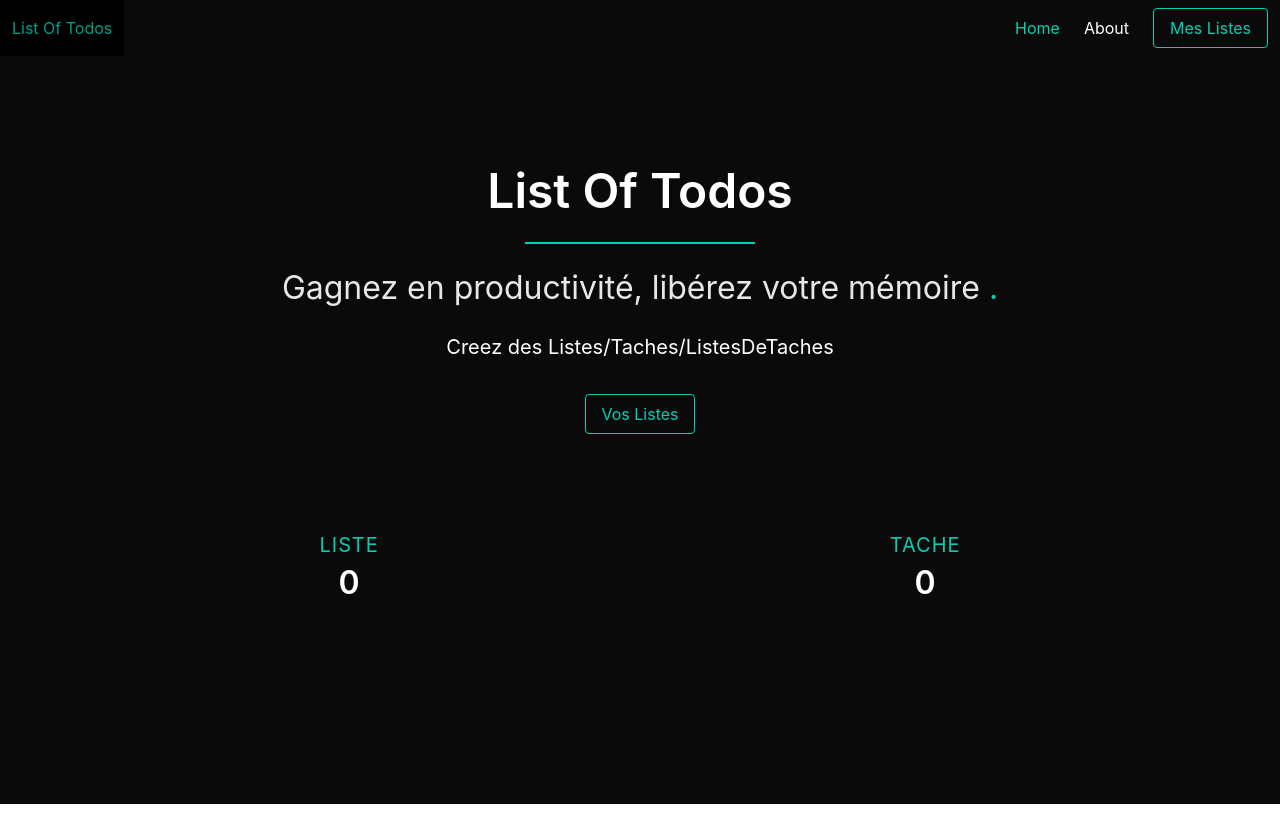
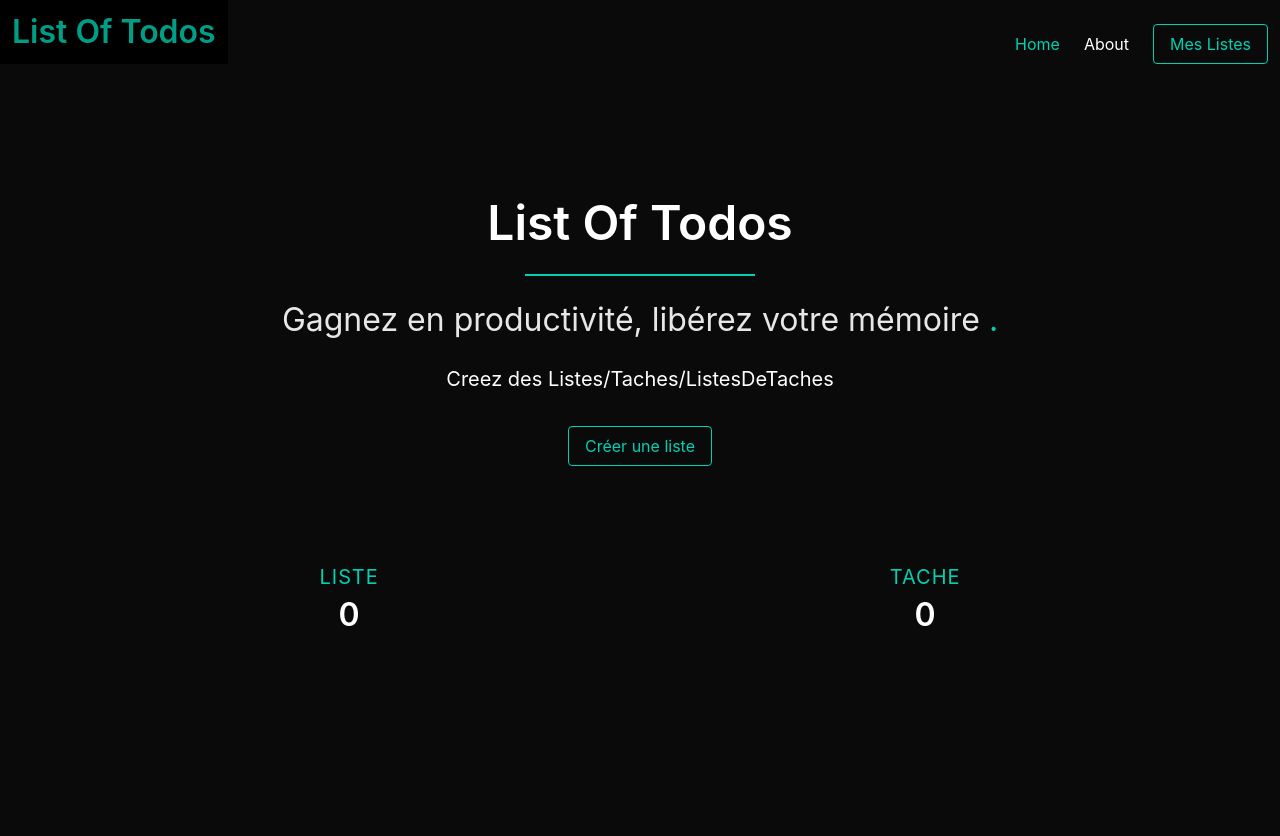
Before and after one commit to SamyC-Dev/Lists-Of-Todos, a React (Create React App) app: page / in a window 1280 px wide. Before the commit the page ends 804 px from the top, so only its background shows below. Built offline with nearby package versions, Linux system fonts and the light colour scheme.

Commit message:
WIP: Add change input button color if components list or task

```diff
--- a/src/components/HomePage/index.js
+++ b/src/components/HomePage/index.js
@@ -36,7 +36,7 @@ function HomePage() {
                     <hr className="has-background-primary" style={{ width: '20%', margin: '0 auto' }} />
                     <h2 className="subtitle is-size-3 my-5">Gagnez en productivité, libérez votre mémoire <span className="has-text-primary">.</span></h2>
                     <p className="is-size-5 my-5">Creez des Listes/Taches/ListesDeTaches</p>
-                    <button onClick={() => history.push('/mylists')} className="button is-primary is-outlined mt-2">Vos Listes</button>
+                    <button onClick={() => history.push('/mylists')} className="button is-primary is-outlined mt-2">{totalLists > 0 ? "Vos Listes" : "Créer une liste"}</button>
                     <nav className="level my-6">
                         <div className="level-item has-text-centered my-6">
                             <div>
--- a/src/components/InputForm/index.js
+++ b/src/components/InputForm/index.js
@@ -1,6 +1,6 @@
 import React from 'react';
 
-const InputForm = ({ inputValue, setInputValue, placeholder, handleSubmit, textSubmitButton }) => {
+const InputForm = ({ inputValue, setInputValue, placeholder, handleSubmit, textSubmitButton, colorButton }) => {
 
     return (
         <div className="field has-addons">
@@ -13,7 +13,7 @@ const InputForm = ({ inputValue, setInputValue, placeholder, handleSubmit, textS
                     placeholder={placeholder} />
             </div>
             <div className="control">
-                <button onClick={handleSubmit} className="button is-primary" disabled={inputValue.length < 1 ? true : false} >{textSubmitButton}</button>
+                <button onClick={handleSubmit} className={`button is-${colorButton}`} disabled={inputValue.length < 1 ? true : false} >{textSubmitButton}</button>
             </div>
         </div>
     );
--- a/src/components/List/index.js
+++ b/src/components/List/index.js
@@ -53,14 +53,14 @@ const List = () => {
                 <div className="container">
                     <div className="columns is-centered">
                         <div className="column is-8-tablet is-7-desktop is-6-widescreen">
-                            <InputForm handleSubmit={handleSubmitTask} inputValue={inputTasks} setInputValue={setInputTasks} placeholder={"Créer une tache..."} textSubmitButton={"Créer tache"} />
+                            <InputForm handleSubmit={handleSubmitTask} inputValue={inputTasks} setInputValue={setInputTasks} placeholder={"Créer une tache..."} textSubmitButton={"Créer tache"} colorButton={"info"} />
                         </div>
                     </div>
                 </div>
             </section>
             {AllTasks.length > 0 ?
                 <section className="section ">
-                    <h2 className="title is-size-3 has-text-centered has-text-white">Mes taches <span className="tag is-primary title is-size-6">{tasksOfList.length}</span></h2>
+                    <h2 className="title is-size-3 has-text-centered has-text-white">Mes taches <span className="tag is-info title is-size-6">{tasksOfList.length}</span></h2>
                     <TasksbyList AllTasks={AllTasks} setAllTasks={setAllTasks} tasksOfList={tasksOfList} />
                 </section> :
                 <h2 className="title is-size-3 has-text-centered has-text-white">Vous n'avez pas encore de tache 👻</h2>}
--- a/src/components/NavBar/index.js
+++ b/src/components/NavBar/index.js
@@ -12,7 +12,7 @@ function Navbar() {
         <div>
             <nav className="navbar is-black" role="navigation" aria-label="main navigation">
                 <div className="navbar-brand">
-                    <NavLink className="navbar-item has-text-primary" exact to={"/"}>List Of Todos</NavLink>
+                    <NavLink className="navbar-item has-text-primary title" exact to={"/"}>List Of Todos</NavLink>
                     <a
                         onClick={() => setisActive(!isActive)} role="button" className={`navbar-burger burger ${isActive ? 'is-active' : ''}`} aria-label="menu" aria-expanded="false"
                         data-target="navbarBasicExample">
--- a/src/components/OneTask/index.js
+++ b/src/components/OneTask/index.js
@@ -1,6 +1,6 @@
 import React from 'react';
 
-const OneTask = ({ id, title, completed, ownerList, createdAt, AllTasks, setAllTasks }) => {
+const OneTask = ({ id, title, completed, createdAt, AllTasks, setAllTasks }) => {
 
     const removeTask = id => {
         const newtasks = [...AllTasks].filter(task => task.id !== id)
@@ -10,11 +10,11 @@ const OneTask = ({ id, title, completed, ownerList, createdAt, AllTasks, setAllT
     // const tasksList = AllTasks.filter(task => task.ownerList === id)
 
     return (
-        <div className="box has-background-primary">
+        <div className="box has-background-info">
             <nav className="level">
                 <div className="level-left">
                     <div className="level-item is-flex-direction-column is-align-items-flex-start">
-                        <p className="subtitle is-3 has-text-white">{title}</p>
+                        <p className="subtitle is-3 has-text-white mb-3">{title}</p>
                         <p className="subtitle is-6 has-text-white-ter"><small>Posté le:</small> {createdAt}</p>
                     </div>
                 </div>
--- a/src/components/UserListPage/index.js
+++ b/src/components/UserListPage/index.js
@@ -56,7 +56,7 @@ function UserListPage() {
                 <div className="container">
                     <div className="columns is-centered">
                         <div className="column is-8-tablet is-7-desktop is-6-widescreen">
-                            <InputForm handleSubmit={handleSubmitList} inputValue={inputList} setInputValue={setInputList} placeholder={"Créer une liste..."} textSubmitButton={"Créer liste"} />
+                            <InputForm handleSubmit={handleSubmitList} inputValue={inputList} setInputValue={setInputList} placeholder={"Créer une liste..."} textSubmitButton={"Créer liste"} colorButton={"primary"} />
                         </div>
                     </div>
                 </div>
```
